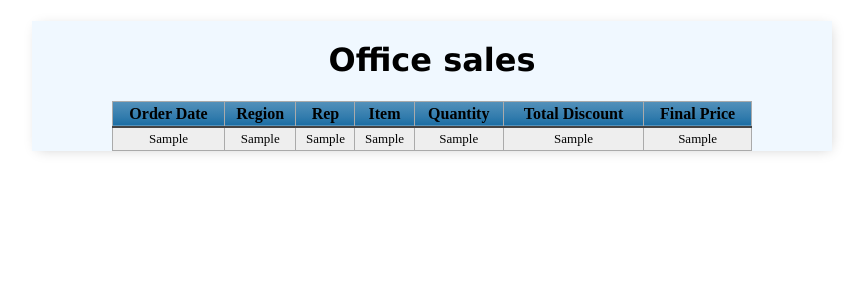
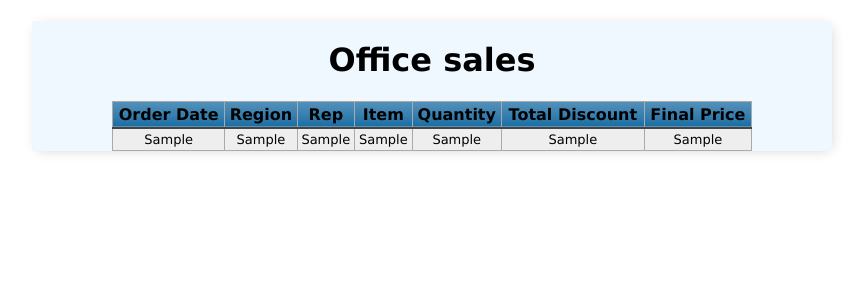
Before and after one commit to nukiska/office_sales, a Django app: template viewer/templates/index.html in a window 1280 px wide. Shown: the top 300 px of the page, without its empty margins (208-1074 px from the left). Run offline with Django 3.2, Linux system fonts and the light colour scheme; the template is opened without the code that fills it: most values are stand-ins (such as "Sample title", 1, 10 or a date in 2020).

Commit message:
set font-family for table in index.html

```diff
--- a/viewer/templates/index.html
+++ b/viewer/templates/index.html
@@ -13,6 +13,7 @@
 
         }
         table {
+          font-family: Verdana, Arial, sans-serif;
           border: 1px solid #1C6EA4;
           background-color: #EEEEEE;
           width: 80%;
```
